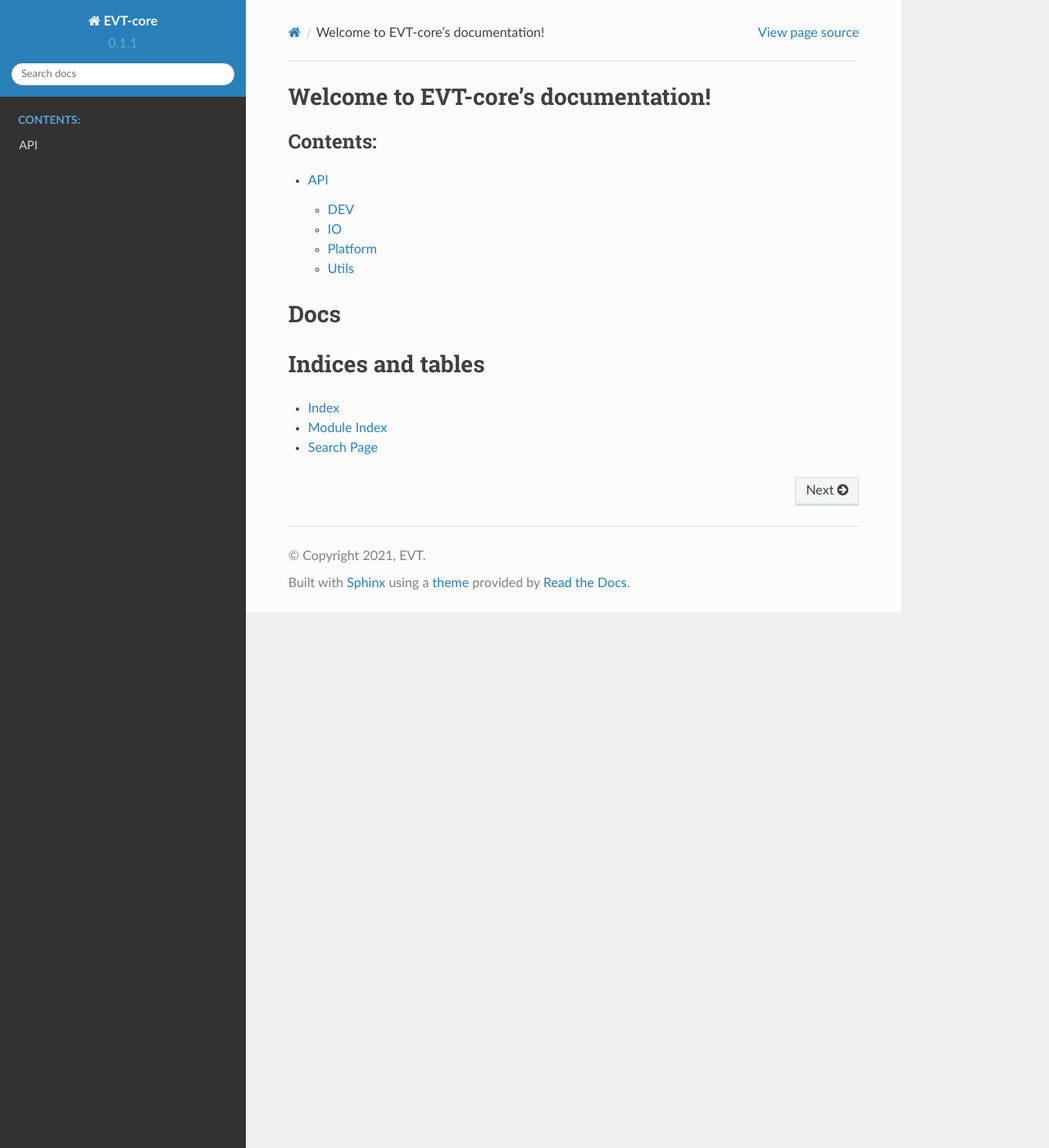
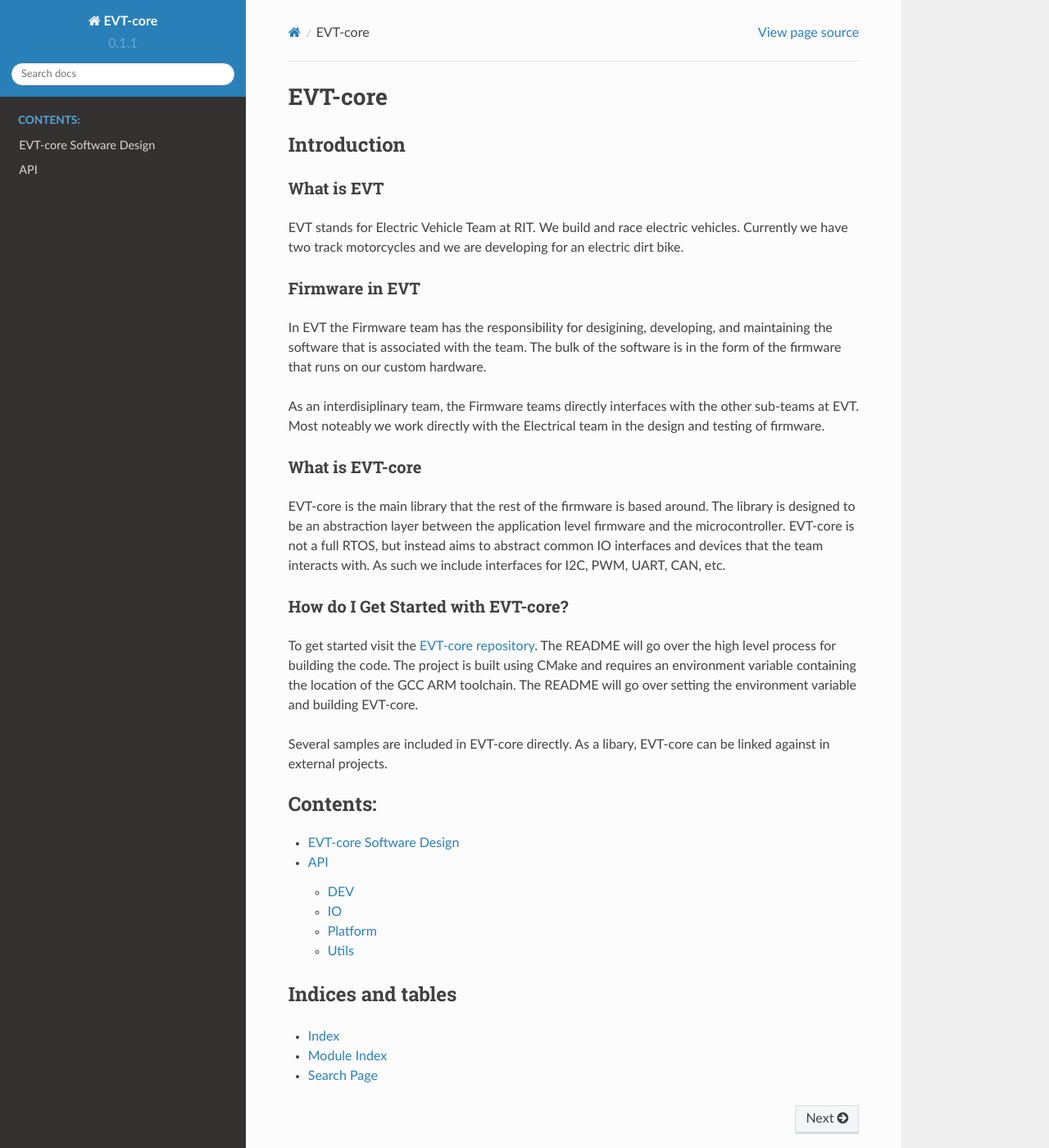
Before and after one commit to RIT-EVT/EVT-core, a Sphinx documentation site: the page built from docs/source/index.rst, in a window 1280 px wide and 1400 px high. Shown: the whole window at 82% size. Built offline with Sphinx 7.4.7 and the Read the Docs theme 2.0.0, drawn with Linux system fonts in a browser that asks for light colours.

```diff
--- a/docs/source/api/index.rst
+++ b/docs/source/api/index.rst
@@ -1,5 +1,6 @@
+===
 API
-###
+===
 
 The EVT-core library is broken up into several semantic sections.
 The sections are meant as a way to divide functionality semantically. Each
--- a/docs/source/index.rst
+++ b/docs/source/index.rst
@@ -2,18 +2,58 @@
    sphinx-quickstart on Sat Sep  4 10:17:15 2021.
    You can adapt this file completely to your liking, but it should at least
    contain the root `toctree` directive.
+========
+EVT-core
+========
 
-Welcome to EVT-core's documentation!
-====================================
+Introduction
+============
+
+What is EVT
+-----------
+
+EVT stands for Electric Vehicle Team at RIT. We build and race electric
+vehicles. Currently we have two track motorcycles and we are developing for
+an electric dirt bike.
+
+Firmware in EVT
+---------------
+
+In EVT the Firmware team has the responsibility for desigining, developing,
+and maintaining the software that is associated with the team. The bulk of
+the software is in the form of the firmware that runs on our custom hardware.
+
+As an interdisiplinary team, the Firmware teams directly interfaces with the
+other sub-teams at EVT. Most noteably we work directly with the Electrical
+team in the design and testing of firmware.
+
+What is EVT-core
+----------------
+
+EVT-core is the main library that the rest of the firmware is based around.
+The library is designed to be an abstraction layer between the application
+level firmware and the microcontroller. EVT-core is not a full RTOS, but
+instead aims to abstract common IO interfaces and devices that the team
+interacts with. As such we include interfaces for I2C, PWM, UART, CAN, etc.
+
+How do I Get Started with EVT-core?
+-----------------------------------
+
+To get started visit the `EVT-core repository <https://github.com/RIT-EVT/EVT-core>`_.
+The README will go over the high level process for building the code. The
+project is built using CMake and requires an environment variable containing
+the location of the GCC ARM toolchain. The README will go over setting the
+environment variable and building EVT-core.
+
+Several samples are included in EVT-core directly. As a libary, EVT-core can
+be linked against in external projects.
 
 .. toctree::
    :maxdepth: 2
    :caption: Contents:
 
+   design/index.rst
    api/index.rst
-
-Docs
-====
 
 Indices and tables
 ==================
```
Also changed, not shown: docs/source/design/index.rst (added, +13 -0 lines), docs/source/_static/images/evt_core_layers.png (added), 2 other files.
